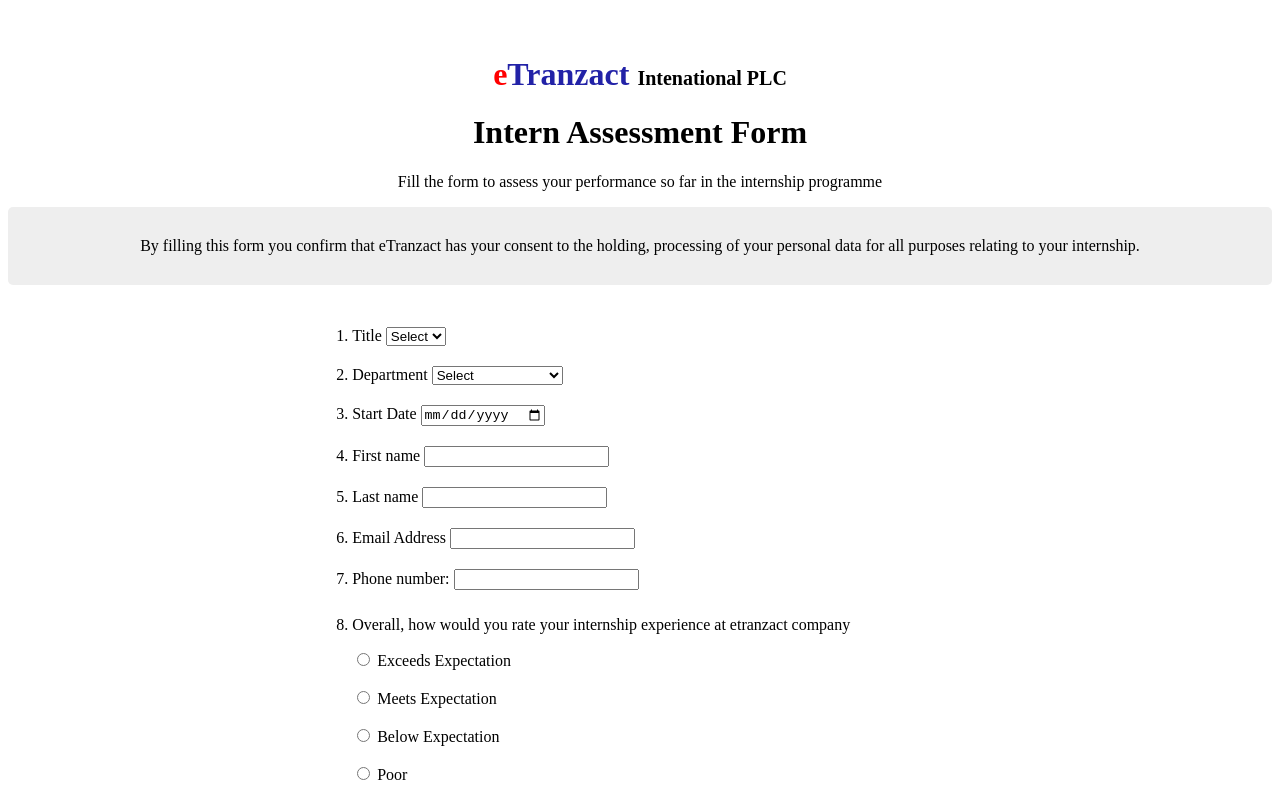
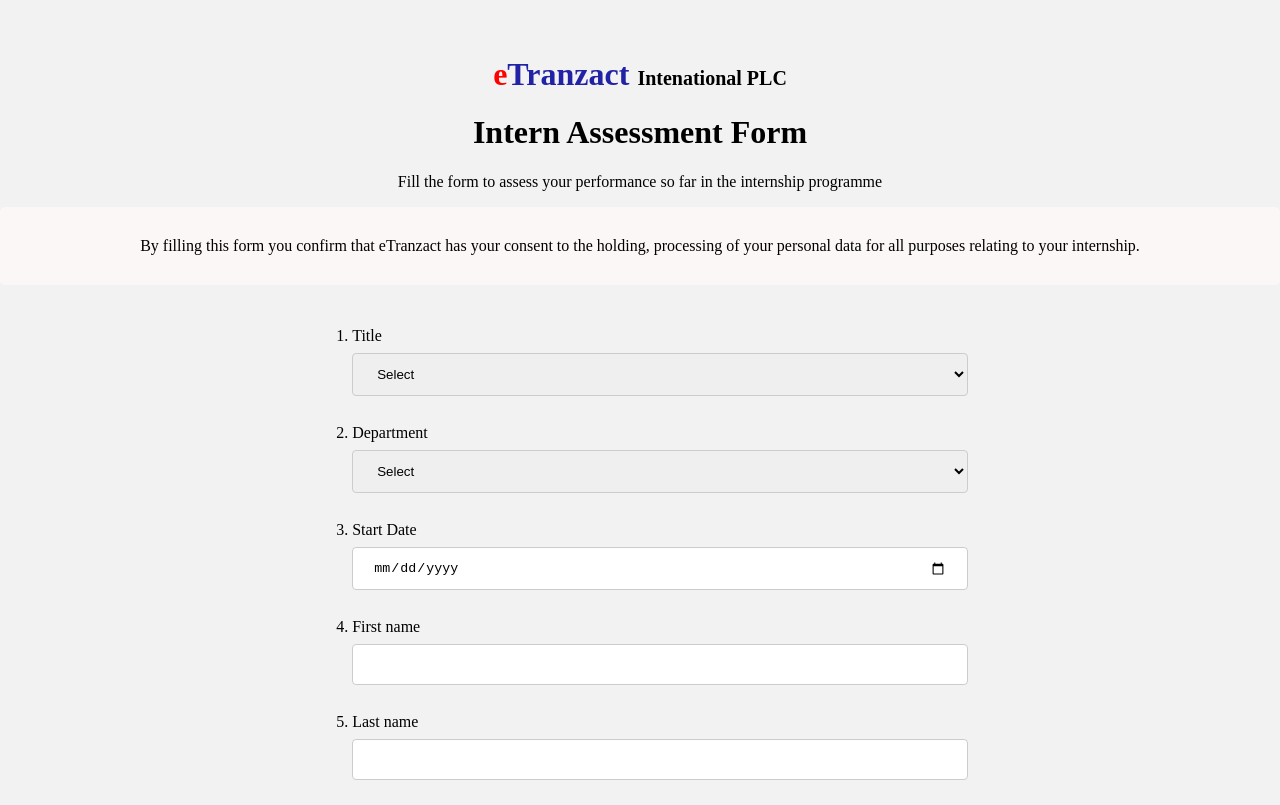
Before and after one commit to fatima-ola/survey-form, a plain HTML site: page index.html in a window 1280 px wide. Shown: the top 805 px of the page. Drawn offline with nearby package versions, Linux system fonts and the light colour scheme.

Commit message:
styled survey form with external stylesheet

```diff
--- a/index.html
+++ b/index.html
@@ -5,15 +5,16 @@
     <meta http-equiv="X-UA-Compatible" content="IE=edge">
     <meta name="viewport" content="width=device-width, initial-scale=1.0">
     <title>Self Assessment Form</title>
+    <link rel="stylesheet" href="style.css">
 </head>
 <body>
-   <div style="text-align: center; margin-top: 3.5em;">
-    <h1 style="color: rgb(34, 34, 167); font-size: 2rem;"><span style="color: red;">e</span>Tranzact <span style="color: black; font-size: 20px;">Intenational PLC</span></h1>
+   <div class="main-header">
+    <h1 class="company-name"><span class="letter-e">e</span>Tranzact <span class="plc">Intenational PLC</span></h1>
     <h1>Intern Assessment Form</h1>
     <p>Fill the form to assess your performance so far in the internship programme</p>
    </div>
-   <div style="text-align:center; background-color: rgb(238, 238, 238); border-radius: 5px;">
-    <p style="padding: 30px;">By filling this form you confirm that eTranzact has your consent to the holding, processing of your personal data for all purposes relating to your internship.</p>
+   <div class="consent">
+    <p>By filling this form you confirm that eTranzact has your consent to the holding, processing of your personal data for all purposes relating to your internship.</p>
    </div>
    <script src="https://ajax.googleapis.com/ajax/libs/jquery/3.2.1/jquery.min.js"></script>
    <script type="text/javascript">
@@ -34,10 +35,10 @@
            });
        }
    </script>
-    <div style="display: flex; justify-content: center;">
+    <div class="form-section">
         <form  id="mysurveyform" >
             <ol>
-                <li style="padding: 10px 0;">
+                <li >
                     <label for="title">Title</label>
                     <select id="title" name="title">
                       <option value="">Select</option>
@@ -46,7 +47,7 @@
                       <option value="Mrs">Mrs</option>
                     </select>
                 </li>
-                <li style="padding: 10px 0;">
+                <li >
                     <label for="department">Department</label>
                     <select id="department" name="department">
                        <option value="">Select</option>
@@ -56,23 +57,23 @@
                       <option value="Customer Support">Customer Support</option>
                     </select>
                 </li>
-                <li style="padding: 10px 0;">
+                <li >
                     <label for="startdate">Start Date</label>
-                    <input type="date" value="yyyy-mm-dd" name="startdate" id="startdate" required>
+                    <input type="date" value="yyyy-MM-dd" name="startdate" id="startdate" required>
                 </li>
-                <li style="padding: 10px 0;">
+                <li >
                     <label for="fname">First name</label>
                     <input type="text" name="fname" id="fname" required>
                 </li>
-                <li style="padding: 10px 0;">
+                <li >
                     <label for="lname">Last name</label>
                     <input type="text" name="lname" id="lname" required>
                 </li>
-                <li style="padding: 10px 0;">
+                <li >
                     <label for="email">Email Address</label>
                     <input type="text" name="email" id="email" required>
                 </li>
-                <li style="padding: 10px 0;">
+                <li >
                     <label for="telNo">Phone number:</label>
                     <input id="telNo" name="telNo" type="tel">
                 </li>
@@ -242,7 +243,7 @@
                 </li>
 
             </ol>
-            <button style="cursor: pointer; background-color:rgba(220, 0, 0, 1); border-radius: 10px; padding: 20px 20px; border: 0; color: #fff; font-size: 1rem; " onClick="surveyform()">Submit</button>
+            <button  onClick="surveyform()">Submit</button>
         </form>
     </div>
 </body>
--- /dev/null
+++ b/style.css
@@ -0,0 +1,98 @@
+body{
+    margin: 0;
+    padding: 0;
+    box-sizing: border-box;
+    background-color: #f2f2f2;
+}
+
+.main-header{
+    text-align: center;
+    margin-top: 3.5em;
+}
+
+.company-name{
+    color: rgb(34, 34, 167);
+    font-size: 2rem;
+}
+
+.letter-e{
+    color: red;
+}
+
+.plc{
+    color: black;
+    font-size: 20px;
+}
+
+.consent{
+    text-align:center;
+    background-color: rgb(252, 247, 247);
+    border-radius: 5px;
+}
+
+.consent > p{
+    padding: 30px;
+}
+
+li{
+    padding: 10px 0;
+}
+
+.form-section{
+    display: flex;
+    justify-content: center;
+}
+
+input[type=text], select {
+    width: 100%;
+    padding: 12px 20px;
+    margin: 8px 0;
+    display: inline-block;
+    border: 1px solid #ccc;
+    border-radius: 4px;
+    box-sizing: border-box;
+}
+
+
+input[type=date], select {
+    width: 100%;
+    padding: 12px 20px;
+    margin: 8px 0;
+    display: inline-block;
+    border: 1px solid #ccc;
+    border-radius: 4px;
+    box-sizing: border-box;
+}
+
+
+input[type=tel], select {
+    width: 100%;
+    padding: 12px 20px;
+    margin: 8px 0;
+    display: inline-block;
+    border: 1px solid #ccc;
+    border-radius: 4px;
+    box-sizing: border-box;
+}
+
+textarea {
+    width: 100%;
+    height: 150px;
+    padding: 12px 20px;
+    box-sizing: border-box;
+    border: 2px solid #ccc;
+    border-radius: 4px;
+    background-color: #f8f8f8;
+    resize: none;
+}
+
+button {
+    width: 100%;
+    background-color: rgb(86, 86, 223);
+    color: white;
+    padding: 14px 20px;
+    margin:  8px 0 70px 0;
+    border: none;
+    border-radius: 4px;
+    cursor: pointer;
+}
```
